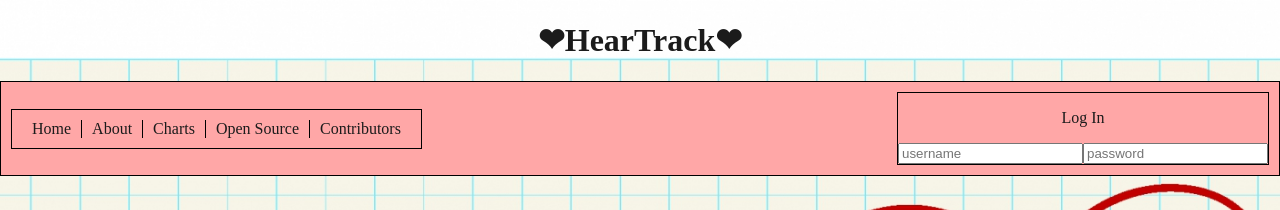
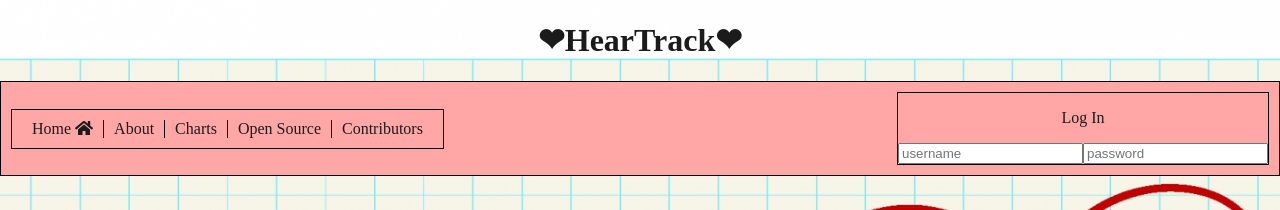
Before and after one commit to JS-goose/heart-track, a React (Create React App) app: page / in a window 1280 px wide. Shown: the top 210 px of the page. Built offline with nearby package versions, Linux system fonts and the light colour scheme.

Commit message:
Issue Fixed

```diff
--- a/package.json
+++ b/package.json
@@ -3,6 +3,8 @@
   "version": "0.1.0",
   "private": true,
   "dependencies": {
+    "@fortawesome/react-fontawesome": "^0.1.4",
+    "bootstrap": "^4.3.1",
     "react": "^16.8.6",
     "react-dom": "^16.8.6",
     "react-router": "^5.0.0",
--- a/public/index.html
+++ b/public/index.html
@@ -3,6 +3,9 @@
   <head>
     <meta charset="utf-8" />
     <link rel="shortcut icon" href="%PUBLIC_URL%/favicon.ico" />
+    <link rel="stylesheet"href="https://fonts.googleapis.com/css?family=Tangerine|Inconsolata|Kaushan+Script|Lobster|Gloria+Hallelujah|Merienda&effect=brick-sign|3d|fire" />
+    <link rel="stylesheet" href="https://use.fontawesome.com/releases/v5.7.0/css/all.css" integrity="sha384-lZN37f5QGtY3VHgisS14W3ExzMWZxybE1SJSEsQp9S+oqd12jhcu+A56Ebc1zFSJ" crossorigin="anonymous">
+    <script defer src="https://use.fontawesome.com/releases/v5.7.0/js/all.js" integrity="sha384-qD/MNBVMm3hVYCbRTSOW130+CWeRIKbpot9/gR1BHkd7sIct4QKhT1hOPd+2hO8K" crossorigin="anonymous"></script>
     <meta name="viewport" content="width=device-width, initial-scale=1" />
     <meta name="theme-color" content="#000000" />
     <!--
--- a/src/components/layout/navigation/Nav.js
+++ b/src/components/layout/navigation/Nav.js
@@ -7,7 +7,7 @@ export default function Nav() {
   return (
     <nav id={styles['nav-container']}>
       <ul id={styles['nav-links-list']}>
-        <li>Home</li>
+        <li>Home <i class="fa fa-home" aria-hidden="true"></i> </li>
         <li>About</li>
         <li>Charts</li>
         <li>Open Source</li>
@@ -16,7 +16,7 @@ export default function Nav() {
 
 
       <React.Fragment>
-        <div id={styles['login-container']}>
+        <div id={styles['login-container']} className="font-effect-brick-sign">
           <form action="">
               <p>Log In</p>
             <label htmlFor="{styles['username-input]}"></label>
```
Also changed, not shown: public/path/to/font-awesome/css/font-awesome.min.css (added), 1 other file (tests, documents, lock files or other folders).
